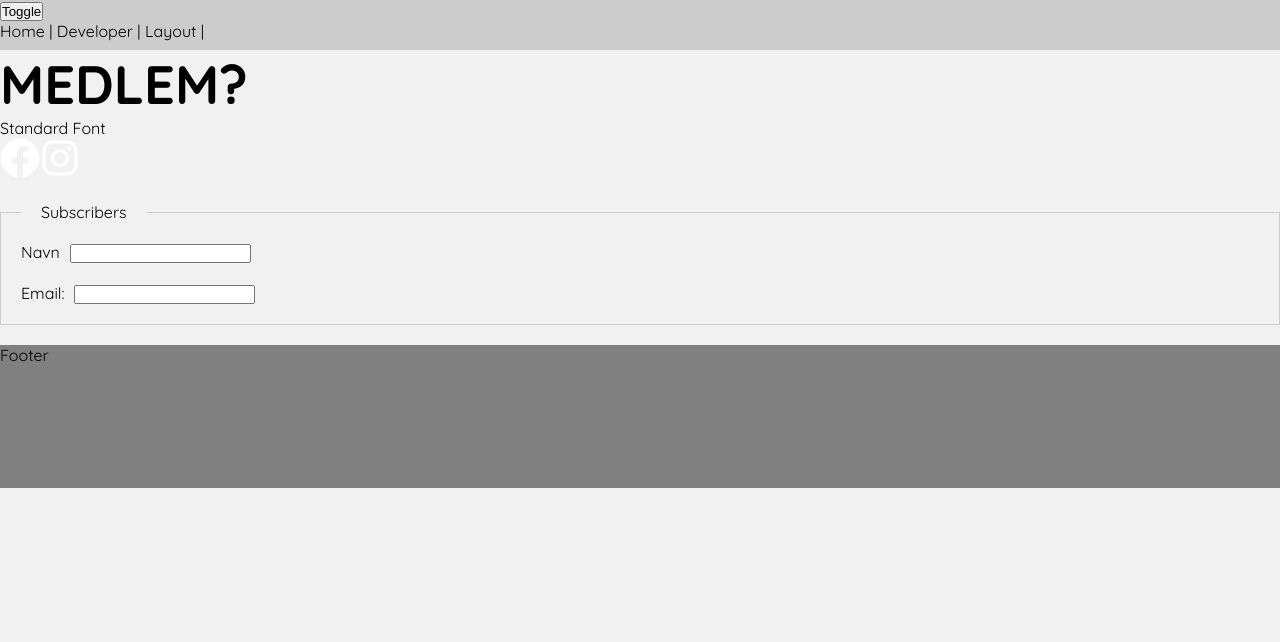
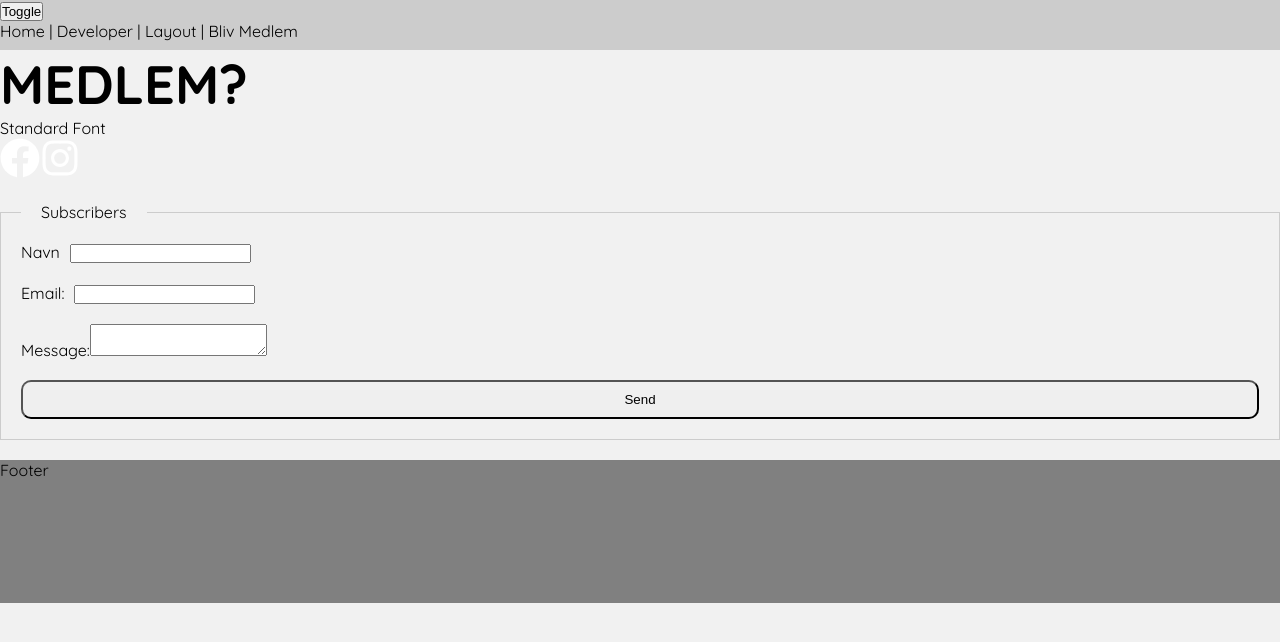
Before and after one commit to McAndersC/smuknu_functional_prototype, a Next.js app: page /layout in a window 1280 px wide. Both pictures are taken after a click on the button "Toggle". Shown: the top 642 px of the page. Built offline with nearby package versions, Linux system fonts and the light colour scheme.

Commit message:
Added Subscriber formular

```diff
--- a/src/components/navigation/navigation.js
+++ b/src/components/navigation/navigation.js
@@ -12,7 +12,7 @@ const Navigation = () => {
         <button onClick={() => setIsOpen(!isOpen)}>Toggle</button>
         <div className={`${!isOpen ? styles.navigationBar : styles.navigationBarOpen}`}>
 
-            <Link href="/">Home</Link> | <Link href="/dev">Developer</Link> | <Link href="/layout">Layout</Link> | <Link href="/layout">    </Link>
+            <Link href="/">Home</Link> | <Link href="/dev">Developer</Link> | <Link href="/layout">Layout</Link> | <Link href="/bliv-medlem">Bliv Medlem </Link>
 
         </div>
 
--- a/src/components/subscribe/subscribeformular.js
+++ b/src/components/subscribe/subscribeformular.js
@@ -16,6 +16,12 @@ const SubscribeForm = () => {
                     <input />
                 </label>
 
+
+                <label>Message:
+                    <textarea />
+                </label>
+
+                <button>Send</button>
             </fieldset>
         </form>
     )
```
